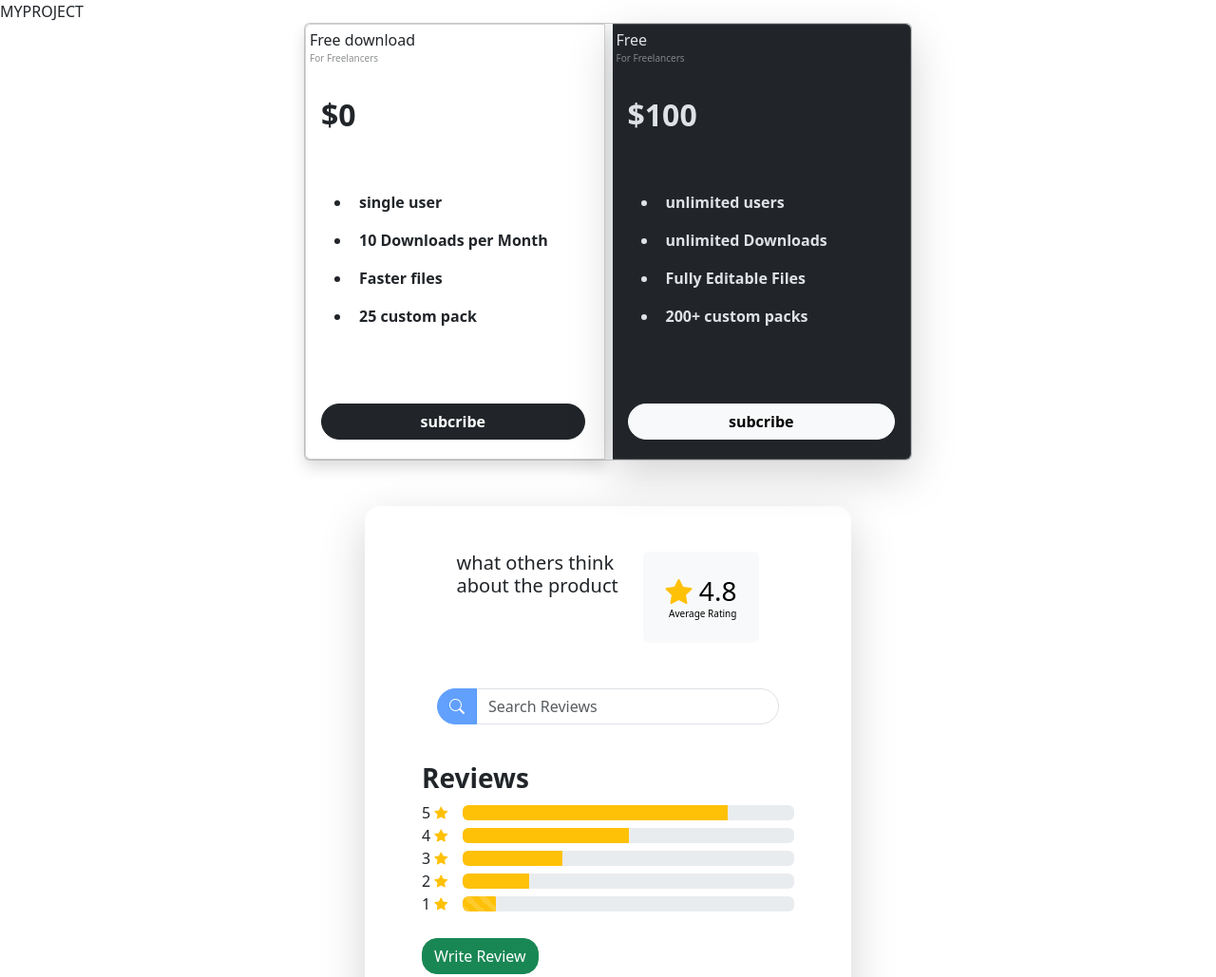
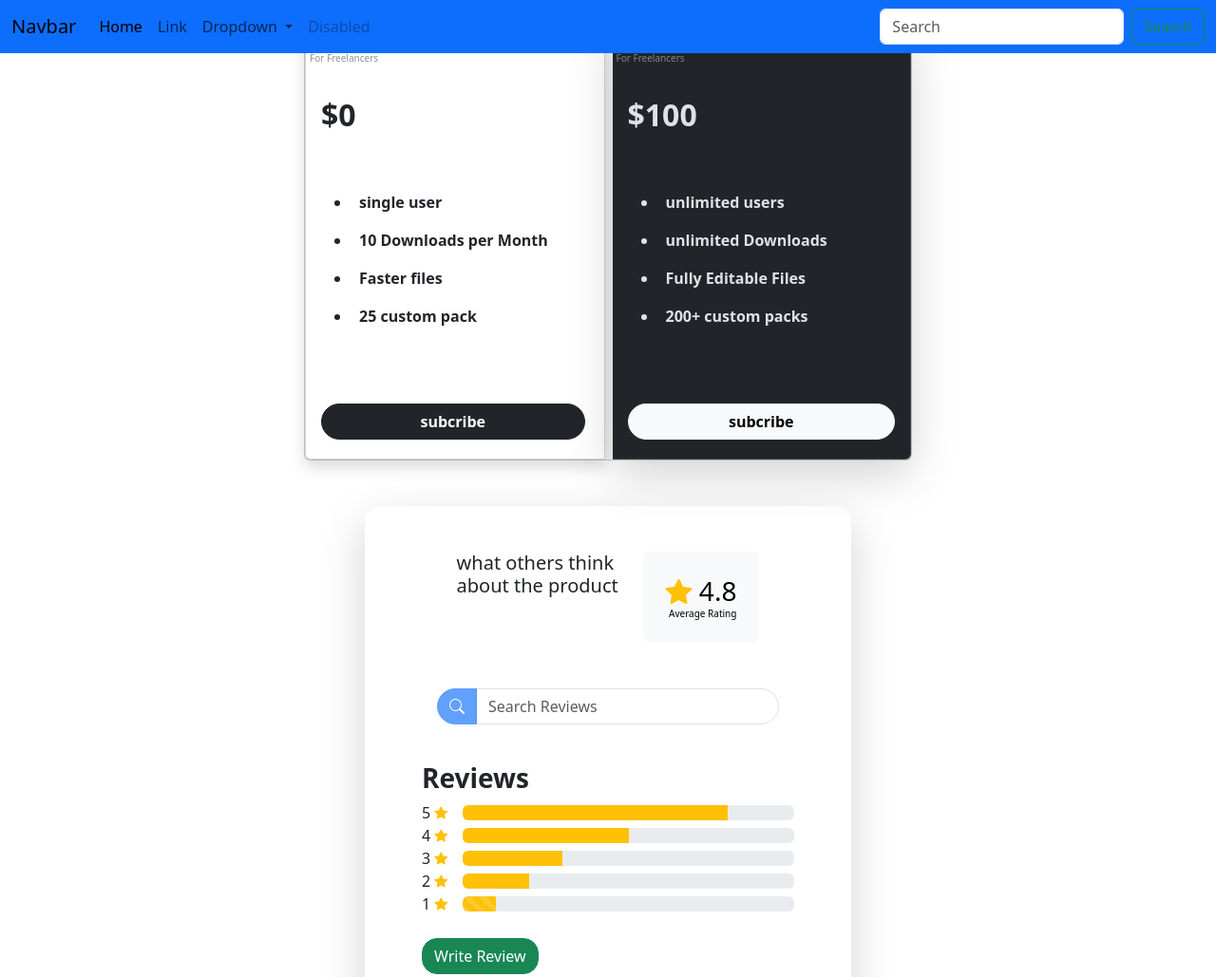
Before and after one commit to SZATEE-117/mini-project, a plain HTML site: page index.html in a window 1280 px wide. Shown: the top 1029 px of the page at 95% size. Drawn offline with nearby package versions, Linux system fonts and the light colour scheme; files whose address does not match are found by name.

Commit message:
adding navbar in index page

```diff
--- a/index.html
+++ b/index.html
@@ -12,6 +12,42 @@
     MYPROJECT
   </head>
   <body>
+     <nav class="navbar navbar-expand-md text-bg-primary text-white fixed-top">
+  <div class="container-fluid">
+    <a class="navbar-brand" href="#">Navbar</a>
+    <button class="navbar-toggler" type="button" data-bs-toggle="collapse" data-bs-target="#navbarSupportedContent" aria-controls="navbarSupportedContent" aria-expanded="false" aria-label="Toggle navigation">
+      <span class="navbar-toggler-icon"></span>
+    </button>
+    <div class="collapse navbar-collapse" id="navbarSupportedContent">
+      <ul class="navbar-nav me-auto mb-2 mb-lg-0">
+        <li class="nav-item">
+          <a class="nav-link active" aria-current="page" href="#">Home</a>
+        </li>
+        <li class="nav-item">
+          <a class="nav-link" href="#">Link</a>
+        </li>
+        <li class="nav-item dropdown">
+          <a class="nav-link dropdown-toggle" href="#" role="button" data-bs-toggle="dropdown" aria-expanded="false">
+            Dropdown
+          </a>
+          <ul class="dropdown-menu">
+            <li><a class="dropdown-item" href="#">Action</a></li>
+            <li><a class="dropdown-item" href="#">Another action</a></li>
+            <li><hr class="dropdown-divider"></li>
+            <li><a class="dropdown-item" href="#">Something else here</a></li>
+          </ul>
+        </li>
+        <li class="nav-item">
+          <a class="nav-link disabled" aria-disabled="true">Disabled</a>
+        </li>
+      </ul>
+      <form class="d-flex" role="search">
+        <input class="form-control me-2" type="search" placeholder="Search" aria-label="Search"/>
+        <button class="btn btn-outline-success" type="submit">Search</button>
+      </form>
+    </div>
+  </div>
+</nav>
     <div
       class="card card-group gap-2 bg-light mx-auto justify-content-center align-item-center"
       style="width: 50%; height: fit-content"
```
